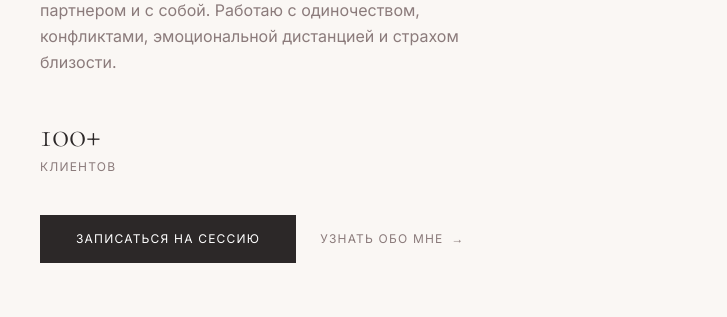
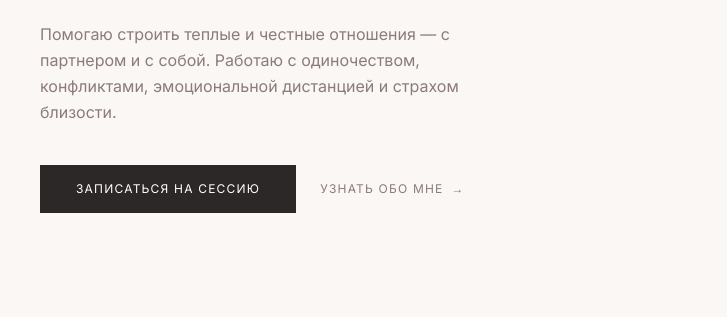
Before and after one commit to Romanoovaa/landing, a plain HTML site: page index.html in a window 1280 px wide. Shown: the part 455-772 px from the top of the page, 0-727 px from the left. Drawn offline with nearby package versions, Linux system fonts and the light colour scheme.

Commit message:
Убрать «100+ клиентов» с первого экрана
Co-Authored-By: Claude Opus 5.5 <noreply@anthropic.com>
Claude-Session: https://claude.ai/code/session_01MGf1j3QaArUX2jCshEotxw

```diff
--- a/index.html
+++ b/index.html
@@ -70,9 +70,6 @@
     <span class="inline-flex items-center gap-3 text-xs uppercase tracking-[0.2em] text-rosedeep before:block before:w-8 before:h-px before:bg-rosedeep">Психолог · Онлайн</span>
     <h1 class="font-serif text-5xl md:text-6xl lg:text-7xl font-light leading-tight">Отношения, в которых<br>вам <em class="italic text-rosedeep">хорошо</em></h1>
     <p class="text-base leading-relaxed text-muted max-w-md">Помогаю строить теплые и честные отношения — с партнером и с собой. Работаю с одиночеством, конфликтами, эмоциональной дистанцией и страхом близости.</p>
-    <div class="flex gap-10 pt-2">
-      <div><div class="font-serif text-4xl font-light">100+</div><div class="text-xs uppercase tracking-widest text-muted mt-1">клиентов</div></div>
-    </div>
     <div class="flex flex-wrap items-center gap-6 pt-2">
       <a href="#contact" class="text-xs uppercase tracking-widest text-white bg-charcoal px-9 py-4 hover:bg-rosedeep transition-colors">Записаться на сессию</a>
       <a href="#about" class="text-xs uppercase tracking-widest text-muted hover:text-charcoal transition-colors inline-flex items-center gap-2">Узнать обо мне <span>→</span></a>
```
